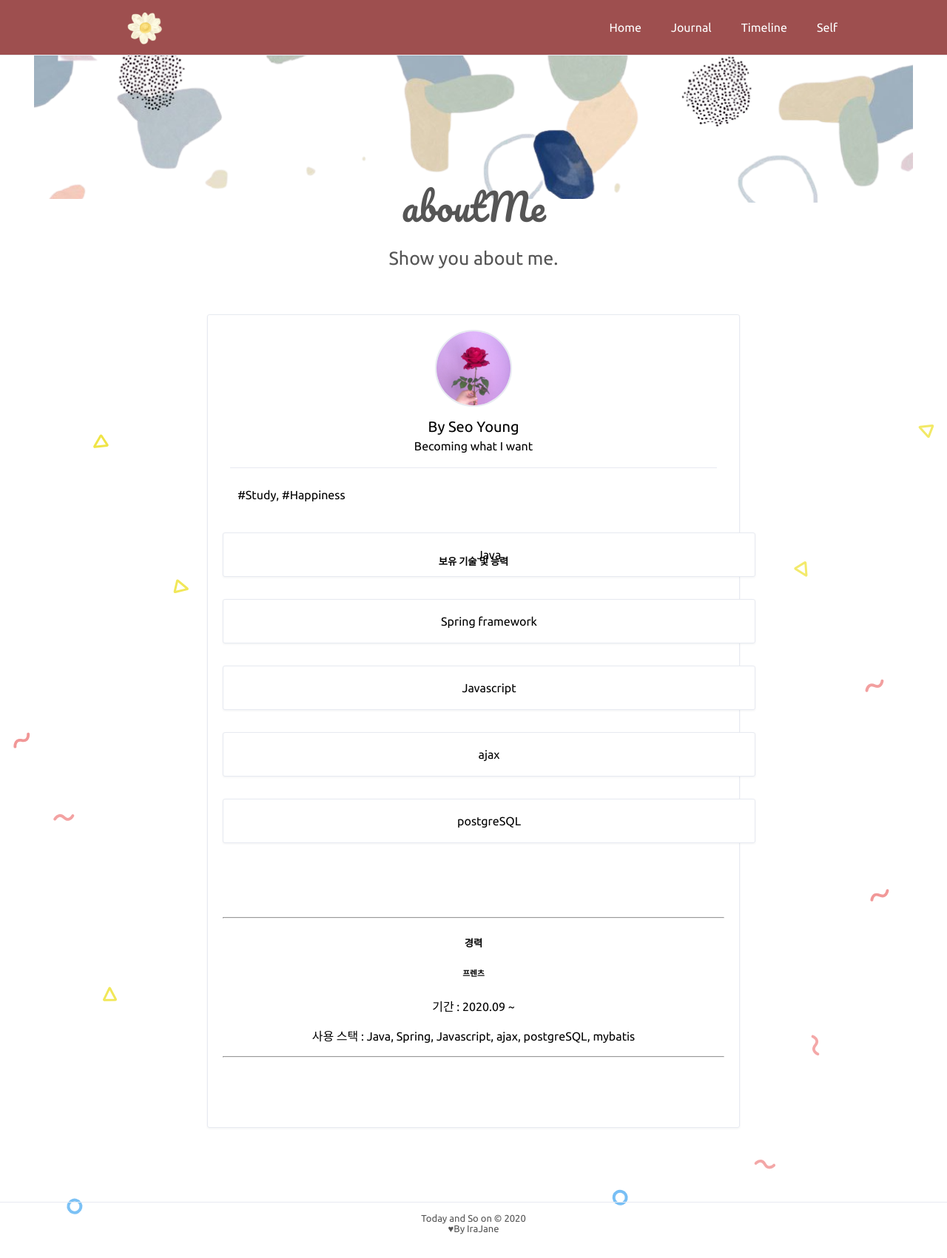
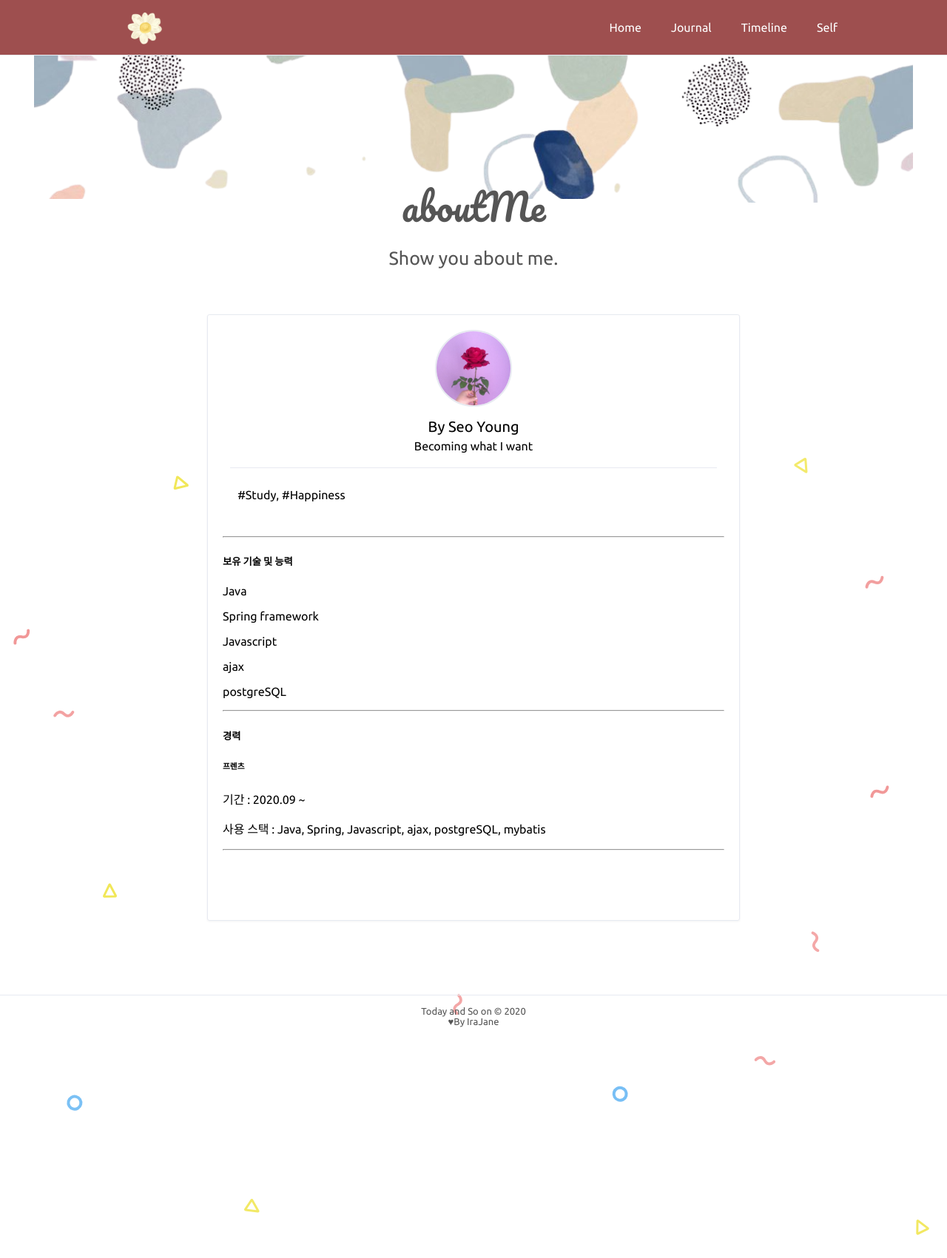
Before and after one commit to IraJane/IraJane.github.io, a Jekyll site: the page built from about.html, in a window 1280 px wide. Shown: the whole page at 74% size. Built offline with Jekyll 4.4.1, drawn with Linux system fonts in a browser that asks for light colours.

Commit message:
Update about.html

```diff
--- a/about.html
+++ b/about.html
@@ -21,23 +21,19 @@ description:
           {% endif %}
         {% endif %}
             <hr>
-            <div>
+            <div style="text-align:left;">
                 <h5>보유 기술 및 능력</h5>
-                <div>
-                    <ul>
-                        <li>Java</li>
-                        <li>Spring framework</li>
-                        <li>Javascript</li>
-                        <li>ajax</li>
-                        <li>postgreSQL</li>
-                    </ul>
-                </div>
+                <p>Java</p>
+                <p>Spring framework</p>
+                <p>Javascript</p>
+                <p>ajax</p>
+                <p>postgreSQL</p>
 
             </div>
 
             <hr>
 
-            <div>
+            <div style="text-align:left;">
                 <h5>경력</h5>
                 <div>
                     <h6>프렌츠</h6>
```
